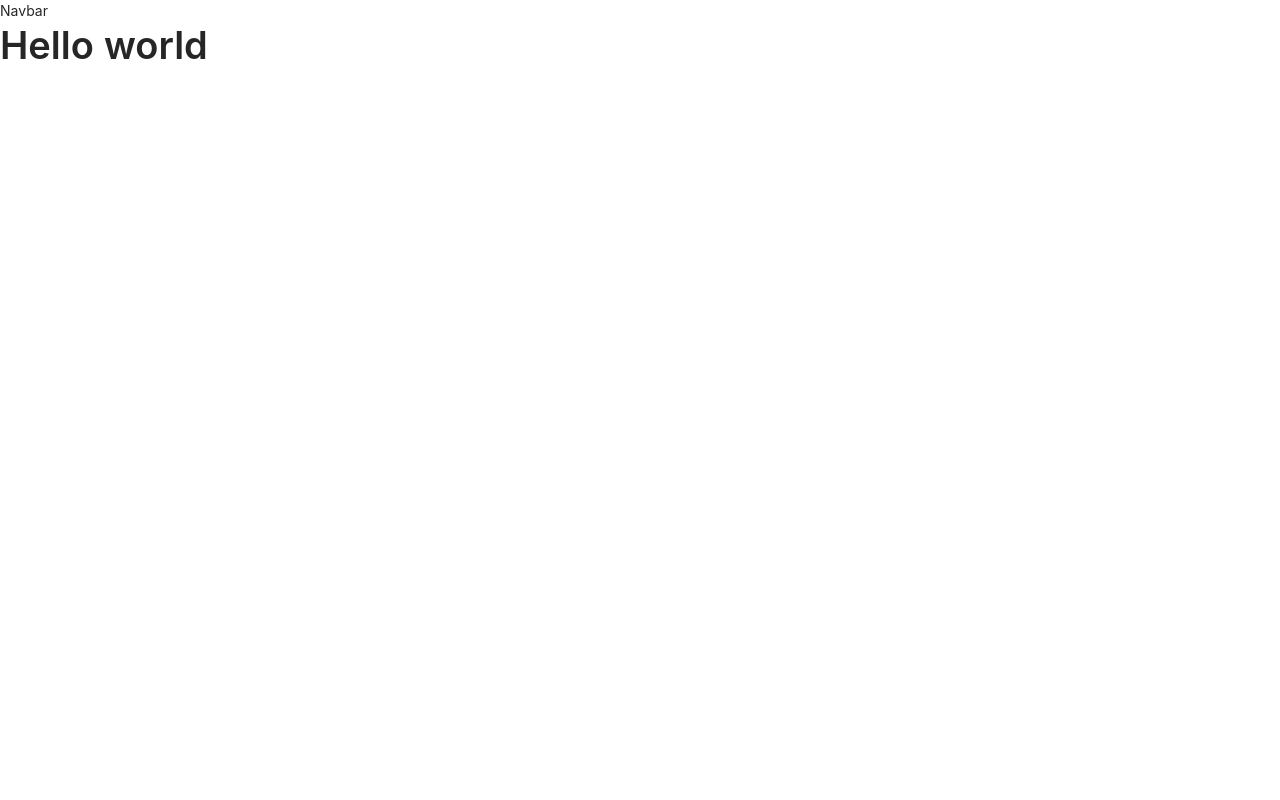
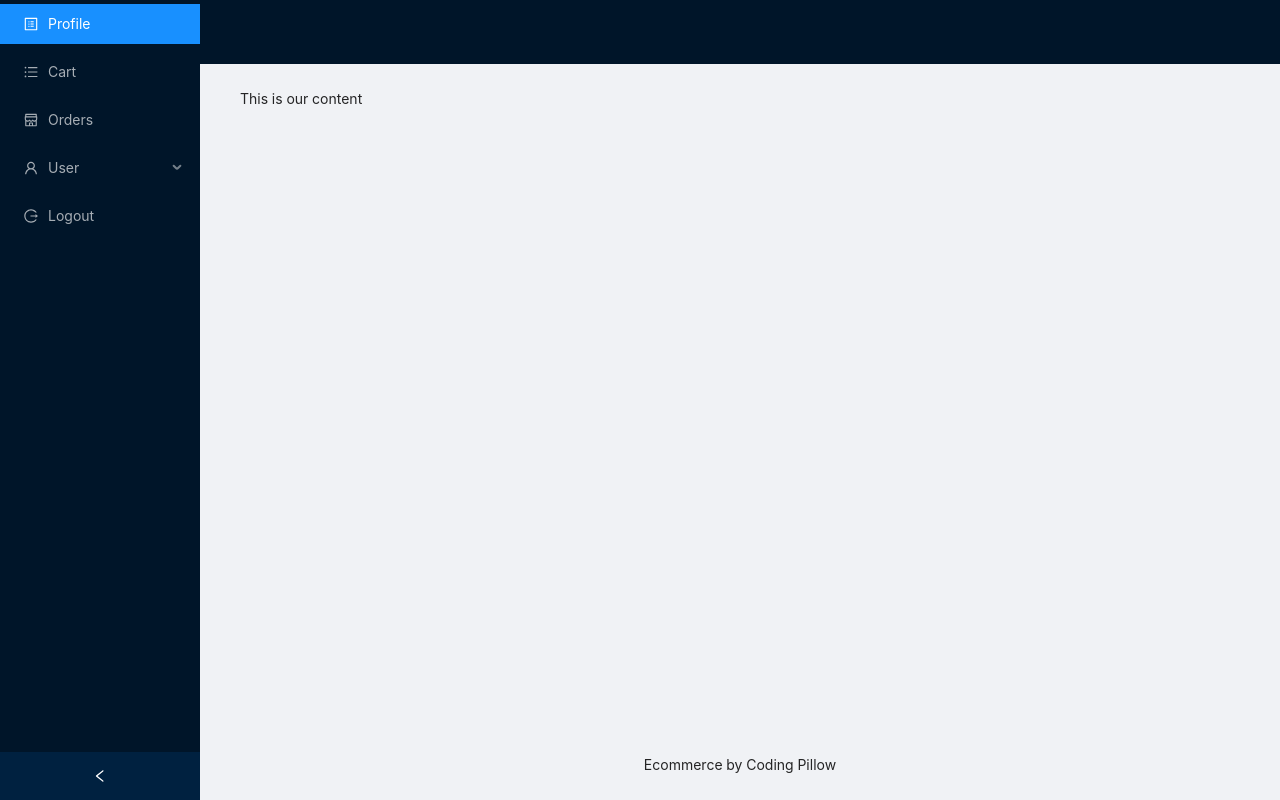
Before and after one commit to iamsomraj/MERN-Shopping-App, a React (Create React App) app in the folder frontend/: page / in a window 1280 px wide. Built offline with nearby package versions, Linux system fonts and the light colour scheme.

Commit message:
layout setup done

```diff
--- a/frontend/src/App.js
+++ b/frontend/src/App.js
@@ -1,16 +1,79 @@
+import {
+	ProfileOutlined,
+	ShopOutlined,
+	LoginOutlined,
+	LogoutOutlined,
+	UserAddOutlined,
+	UserOutlined,
+	UnorderedListOutlined,
+} from "@ant-design/icons";
+import { Layout, Menu } from "antd";
 import React from "react";
-import "antd/dist/antd.css";
+const { Header, Content, Footer, Sider } = Layout;
+const { SubMenu } = Menu;
 
-import { Typography } from "antd";
-import { Navbar } from "./components/layout/Navbar";
+class SiderDemo extends React.Component {
+	state = {
+		collapsed: false,
+	};
 
-const { Title } = Typography;
+	onCollapse = (collapsed) => {
+		console.log(collapsed);
+		this.setState({ collapsed });
+	};
 
-const App = () => (
-	<div className="App">
-		<Navbar />
-		<Title>Hello world</Title>
-	</div>
-);
+	render() {
+		return (
+			<Layout style={{ minHeight: "100vh" }}>
+				<Sider
+					collapsible
+					collapsed={this.state.collapsed}
+					onCollapse={this.onCollapse}
+				>
+					<div className="logo" />
+					<Menu theme="dark" defaultSelectedKeys={["profile"]} mode="inline">
+						<Menu.Item key="profile" icon={<ProfileOutlined />}>
+							Profile
+						</Menu.Item>
+						<Menu.Item key="cart" icon={<UnorderedListOutlined />}>
+							Cart
+						</Menu.Item>
+						<Menu.Item key="orders" icon={<ShopOutlined />}>
+							Orders
+						</Menu.Item>
+						<SubMenu key="users" icon={<UserOutlined />} title="User">
+							<Menu.Item icon={<LoginOutlined />} key="login">
+								Login
+							</Menu.Item>
+							<Menu.Item icon={<UserAddOutlined />} key="register">
+								Register
+							</Menu.Item>
+						</SubMenu>
+						<Menu.Item
+							icon={<LogoutOutlined />}
+							key="logout"
+						>
+							Logout
+						</Menu.Item>
+					</Menu>
+				</Sider>
+				<Layout className="site-layout">
+					<Header className="site-layout-background" style={{ padding: 0 }} />
+					<Content style={{ margin: "0 16px" }}>
+						<div
+							className="site-layout-background"
+							style={{ padding: 24, minHeight: 360 }}
+						>
+							This is our content
+						</div>
+					</Content>
+					<Footer style={{ textAlign: "center" }}>
+						Ecommerce by Coding Pillow
+					</Footer>
+				</Layout>
+			</Layout>
+		);
+	}
+}
 
-export default App;
+export default SiderDemo;
--- a/frontend/src/components/layout/Navbar.js
+++ /dev/null
@@ -1,12 +0,0 @@
-import React from "react";
-import { connect } from "react-redux";
-
-export const Navbar = () => {
-	return <div>Navbar</div>;
-};
-
-const mapStateToProps = (state) => ({});
-
-const mapDispatchToProps = (dispatch) => {};
-
-export default connect(mapStateToProps, mapDispatchToProps)(Navbar);
--- a/frontend/src/index.js
+++ b/frontend/src/index.js
@@ -1,5 +1,6 @@
 import React from "react";
 import ReactDOM from "react-dom";
 import App from "./App";
+import "antd/dist/antd.css";
 
 ReactDOM.render(<App />, document.getElementById("root"));
```
